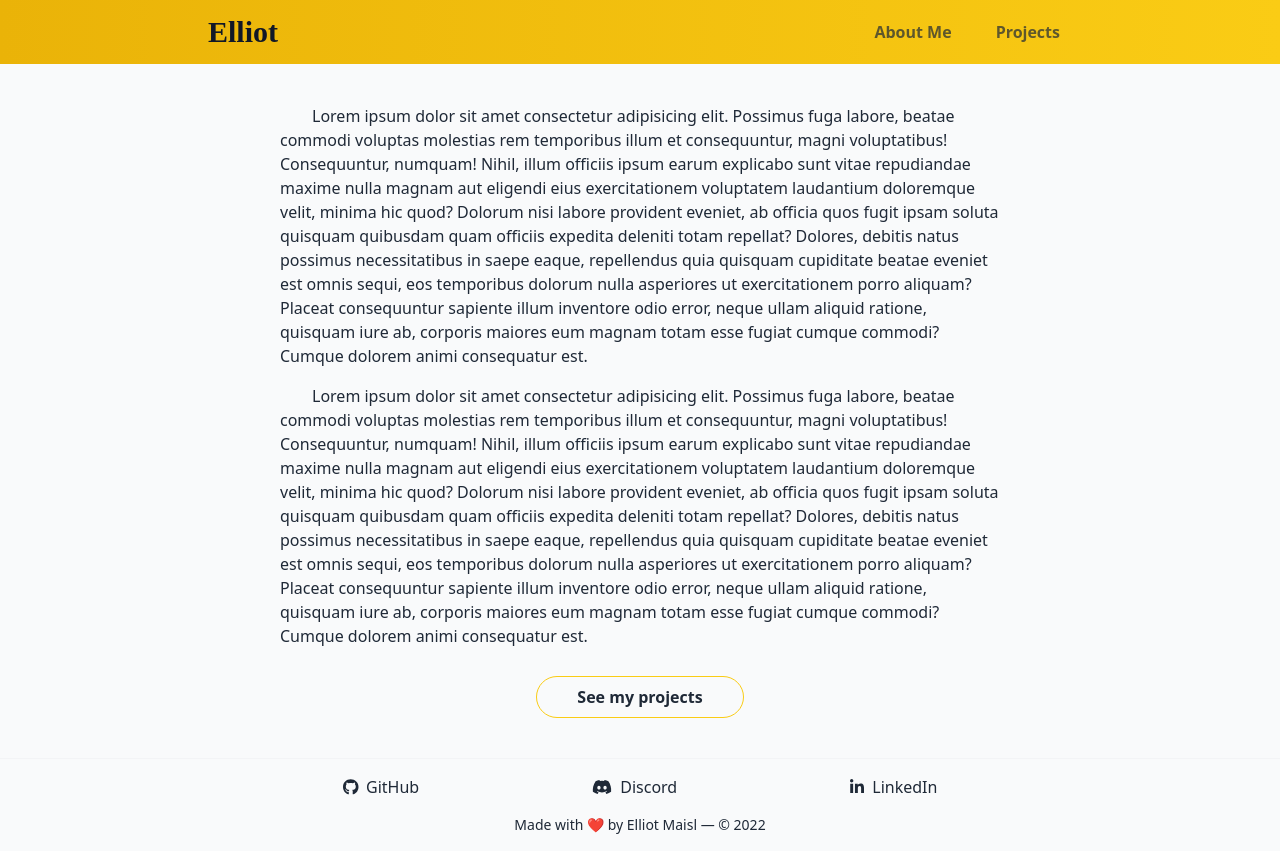
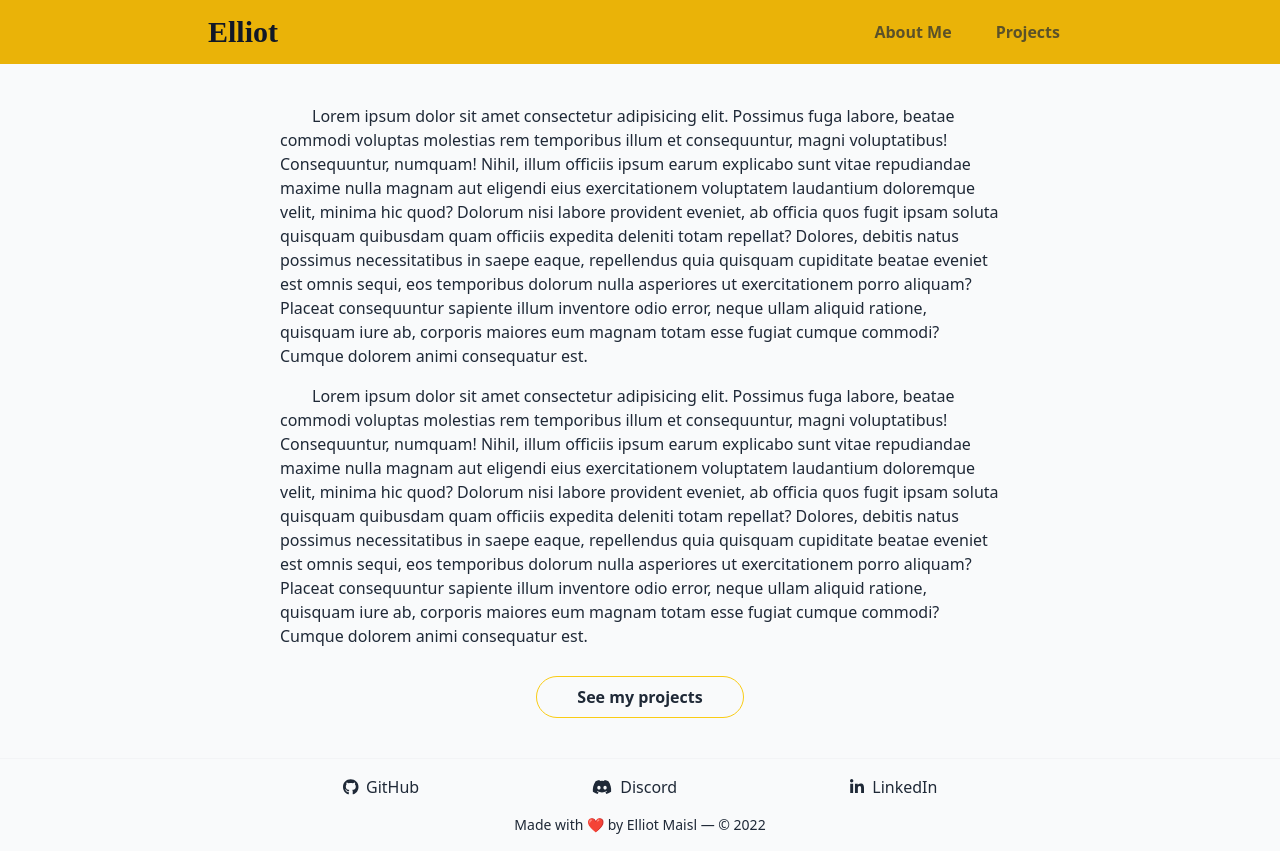
Before and after one commit to noftaly/elliotm, a Next.js app: page / in a window 1280 px wide. Built offline with nearby package versions, Linux system fonts and the light colour scheme; a web font is replaced by a local one.

Commit message:
feat(navbar): show gradient only on project details page

```diff
--- a/components/Navbar.js
+++ b/components/Navbar.js
@@ -2,11 +2,11 @@ import Link from 'next/link';
 import { useState } from 'react';
 import multiClasses from '../utils/multiClasses.js';
 
-export default function Navbar() {
+export default function Navbar({ showGradient }) {
   const [hamburgerActive, setHamburgerActive] = useState(false);
 
   return (
-    <nav id="navbar" className="fixed w-full bg-gradient-to-r from-yellow-500 to-yellow-400 z-10 top-0">
+    <nav id="navbar" className={`fixed w-full z-40 top-0 ${showGradient ? "bg-gradient-to-r from-yellow-500 to-yellow-400" : "bg-[#eab308]"}`}>
       <div className="md:max-w-4xl mx-auto flex flex-wrap items-center justify-between mt-0 py-3">
         <div className="pl-4 font-headline">
           <Link href="/"><a className="text-gray-900 no-underline hover:no-underline font-extrabold text-3xl">Elliot</a></Link>
--- a/pages/_app.js
+++ b/pages/_app.js
@@ -33,7 +33,7 @@ export default function App({ Component, pageProps }) {
       </Head>
 
       <div className="bg-gray-50 text-gray-800">
-        <Navbar />
+        <Navbar showGradient={Component.name === 'ProjectDetails'} />
         <div className="flex flex-col min-h-screen">
           <div className="flex-grow mt-2 mb-10">
             <div className="w-full pt-20 px-4 text-md leading-normal">
```
